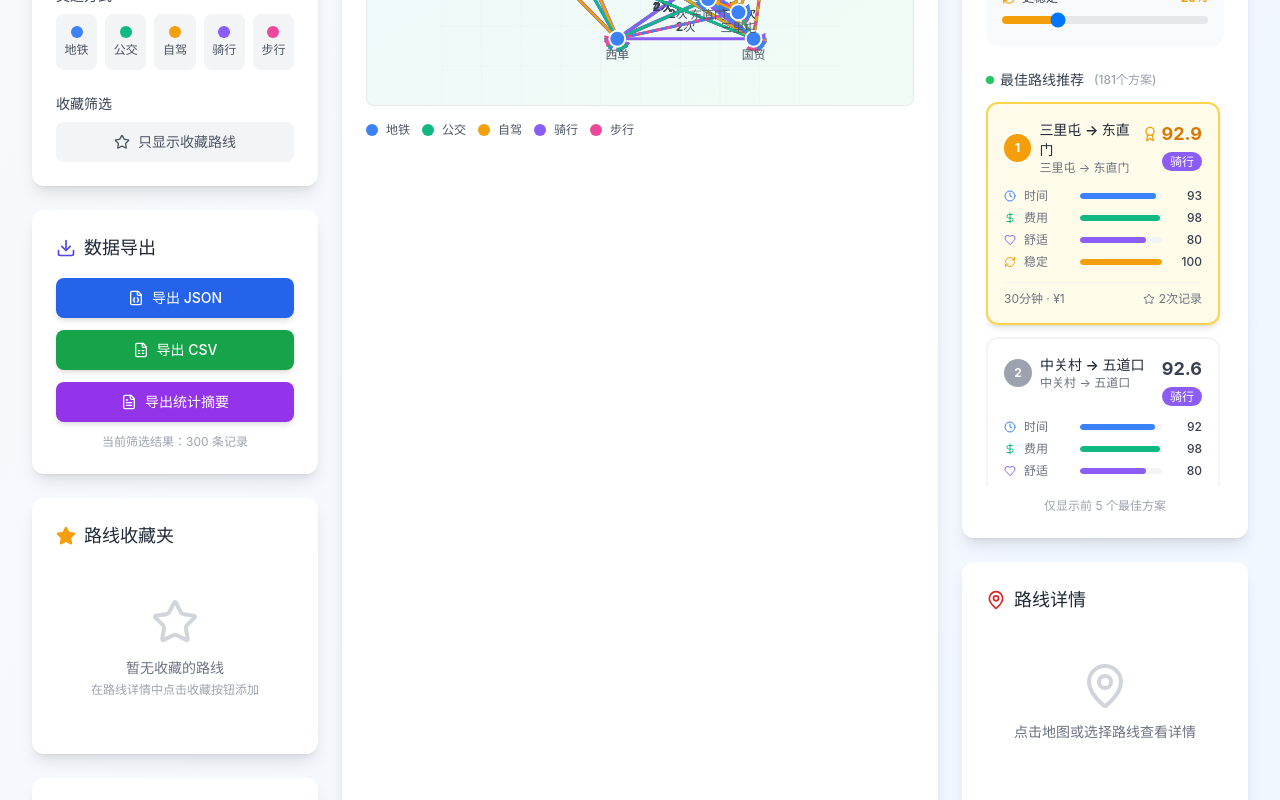
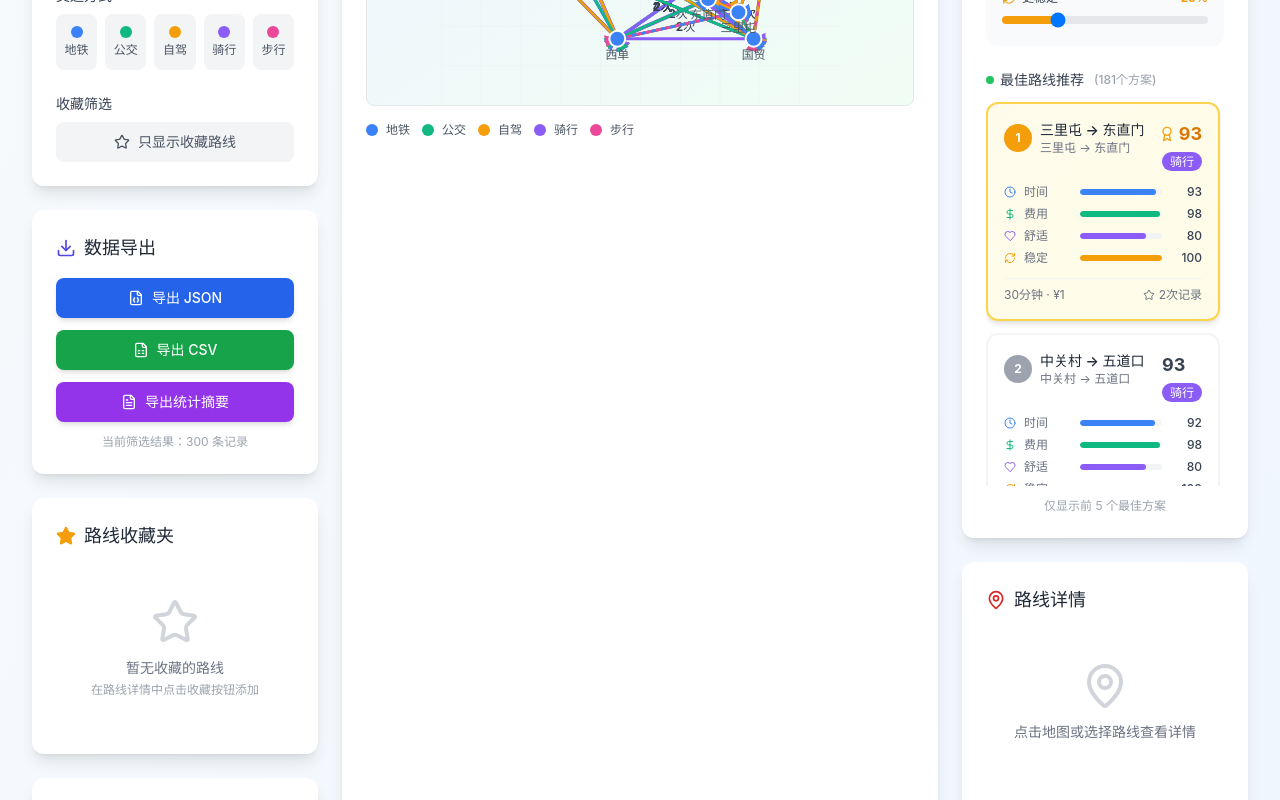
Before and after one commit to aliAjax/101-2946e5d, a React (Vite) app: page / in a window 1280 px wide. Shown: the part 1200-2000 px from the top of the page. Built offline with nearby package versions, Linux system fonts and the light colour scheme.

Commit message:
Fix commute scoring recalculation

```diff
--- a/src/components/RouteScoringPanel.tsx
+++ b/src/components/RouteScoringPanel.tsx
@@ -22,12 +22,14 @@ function ScoreBar({ value, color, label, icon: Icon }: { value: number; color: s
 function WeightSlider({
   label,
   value,
+  normalizedPercent,
   onChange,
   color,
   icon: Icon
 }: {
   label: string;
   value: number;
+  normalizedPercent: number;
   onChange: (v: number) => void;
   color: string;
   icon: React.ElementType;
@@ -39,7 +41,7 @@ function WeightSlider({
           <Icon className="w-3.5 h-3.5" style={{ color }} />
           <span className="text-xs font-medium text-gray-700">{label}</span>
         </div>
-        <span className="text-xs font-bold" style={{ color }}>{value}%</span>
+        <span className="text-xs font-bold" style={{ color }}>{normalizedPercent}%</span>
       </div>
       <input
         type="range"
@@ -119,13 +121,17 @@ export function RouteScoringPanel() {
     calculateRouteScores
   } = useCommuteStore();
 
+  const filters = useCommuteStore((s) => s.filters);
+  const routes = useCommuteStore((s) => s.routes);
+  const selectedDate = useCommuteStore((s) => s.selectedDate);
+
   const filteredRoutes = getFilteredRoutes();
   const hasData = filteredRoutes.length > 0;
   const hasScores = routeScores.length > 0;
 
   useEffect(() => {
     calculateRouteScores();
-  }, [calculateRouteScores, filteredRoutes.length]);
+  }, [calculateRouteScores, filters, routes, selectedDate]);
 
   const handleWeightChange = (key: keyof typeof scoringWeights, value: number) => {
     setScoringWeights({ [key]: value });
@@ -136,6 +142,10 @@ export function RouteScoringPanel() {
   };
 
   const topRoutes = useMemo(() => routeScores.slice(0, 5), [routeScores]);
+
+  const totalWeight = scoringWeights.time + scoringWeights.cost + scoringWeights.comfort + scoringWeights.stability;
+
+  const normalizePercent = (w: number) => totalWeight > 0 ? Math.round((w / totalWeight) * 100) : 0;
 
   return (
     <div className="bg-white rounded-xl shadow-lg p-6">
@@ -161,6 +171,7 @@ export function RouteScoringPanel() {
           <WeightSlider
             label="更省时间"
             value={scoringWeights.time}
+            normalizedPercent={normalizePercent(scoringWeights.time)}
             onChange={(v) => handleWeightChange('time', v)}
             color="#3B82F6"
             icon={Clock}
@@ -168,6 +179,7 @@ export function RouteScoringPanel() {
           <WeightSlider
             label="更省钱"
             value={scoringWeights.cost}
+            normalizedPercent={normalizePercent(scoringWeights.cost)}
             onChange={(v) => handleWeightChange('cost', v)}
             color="#10B981"
             icon={DollarSign}
@@ -175,6 +187,7 @@ export function RouteScoringPanel() {
           <WeightSlider
             label="更舒适"
             value={scoringWeights.comfort}
+            normalizedPercent={normalizePercent(scoringWeights.comfort)}
             onChange={(v) => handleWeightChange('comfort', v)}
             color="#8B5CF6"
             icon={Heart}
@@ -182,6 +195,7 @@ export function RouteScoringPanel() {
           <WeightSlider
             label="更稳定"
             value={scoringWeights.stability}
+            normalizedPercent={normalizePercent(scoringWeights.stability)}
             onChange={(v) => handleWeightChange('stability', v)}
             color="#F59E0B"
             icon={RefreshCw}
--- a/src/store/commuteStore.ts
+++ b/src/store/commuteStore.ts
@@ -352,12 +352,14 @@ export const useCommuteStore = create<CommuteState>((set, get) => ({
         stabilityScore = Math.max(0, 100 - cv * 2);
       }
 
-      const totalScore = (
-        (timeScore * scoringWeights.time) +
-        (costScore * scoringWeights.cost) +
-        (comfortScore * scoringWeights.comfort) +
-        (stabilityScore * scoringWeights.stability)
-      ) / totalWeight;
+      const totalScore = totalWeight > 0
+        ? (
+            (timeScore * scoringWeights.time) +
+            (costScore * scoringWeights.cost) +
+            (comfortScore * scoringWeights.comfort) +
+            (stabilityScore * scoringWeights.stability)
+          ) / totalWeight
+        : 0;
 
       return {
         key,
@@ -370,7 +372,7 @@ export const useCommuteStore = create<CommuteState>((set, get) => ({
         avgCrowd: Math.round(avgCrowd * 10) / 10,
         stabilityScore: Math.round(stabilityScore),
         sampleCount,
-        totalScore: Math.round(totalScore * 10) / 10,
+        totalScore: Math.round(totalScore),
         timeScore: Math.round(timeScore),
         costScore: Math.round(costScore),
         comfortScore: Math.round(comfortScore),
```
